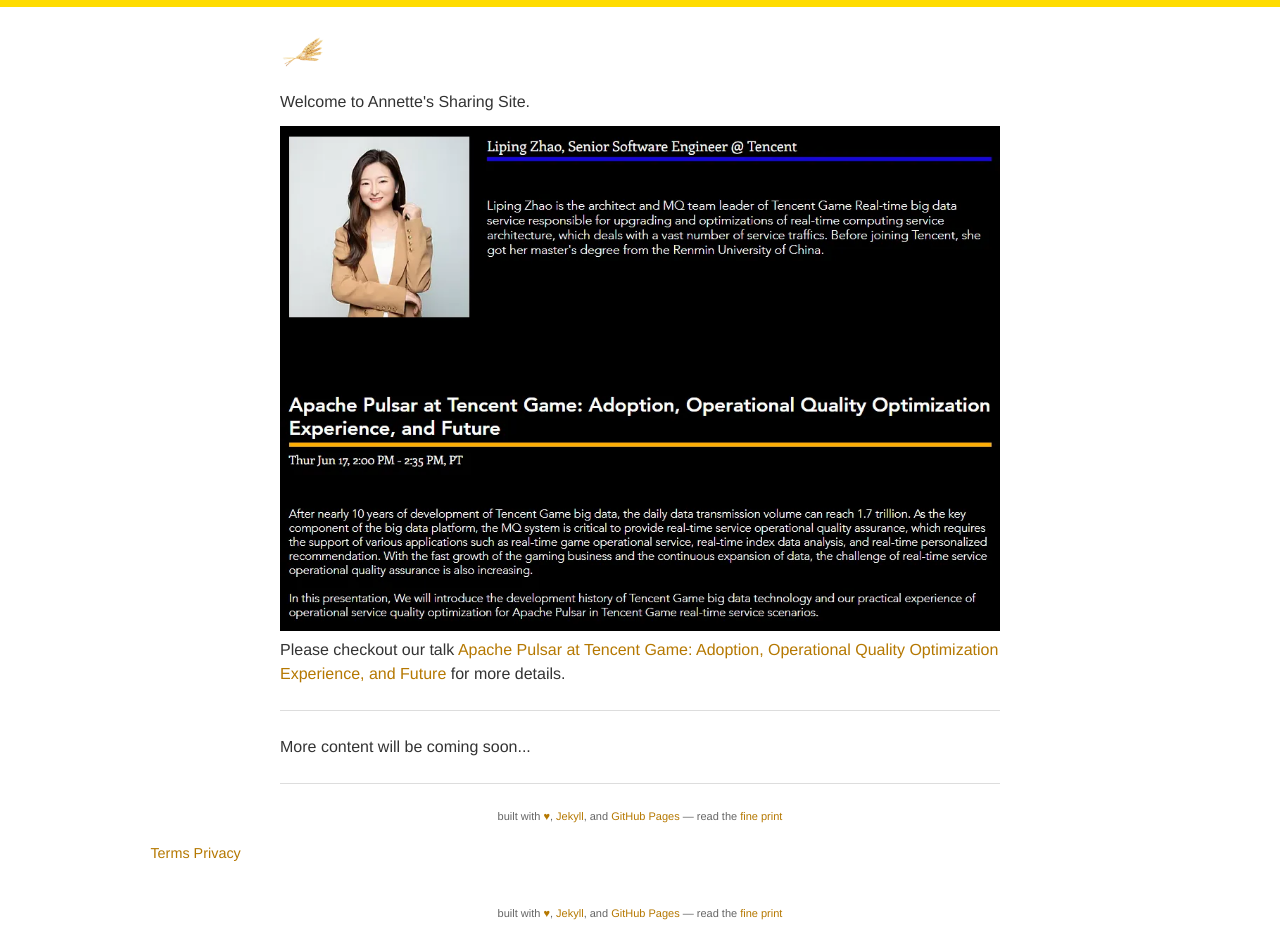
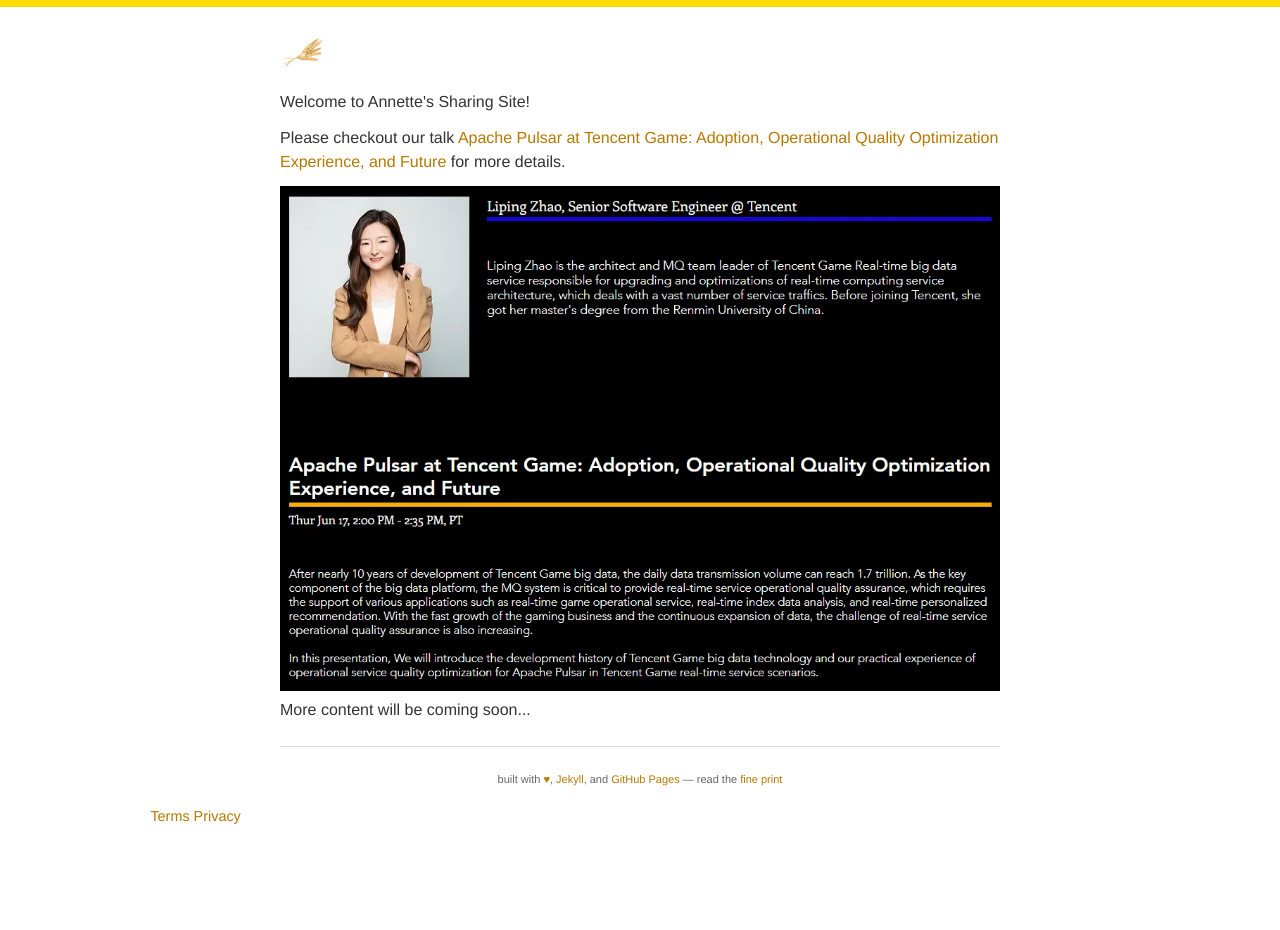
Before and after one commit to xiaopingzi/github.io, a Jekyll site: the page built from index.html, in a window 1280 px wide. Built offline with Jekyll 4.4.1, drawn with Linux system fonts in a browser that asks for light colours; after the commit the page ends 900 px from its top, so only the background shows below that.

Commit message:
remove redundant fineprint; polish index

```diff
--- a/_includes/footer.html
+++ b/_includes/footer.html
@@ -3,5 +3,3 @@
     <a href="https://xiaopingzi.github.io/paper/terms.pdf">Terms</a> <a href="https://xiaopingzi.github.io/paper/privacy.pdf">Privacy</a>
   </p>
 </footer>
-
-{% include fine-print.html %}
--- a/index.html
+++ b/index.html
@@ -5,13 +5,10 @@ title: Annette's Sharing Site
 
 {% include header.html %}
 
-<p>Welcome to Annette's Sharing Site.</p>
-
-<img src="/static/poster.jpg" alt="Poster">
+<p>Welcome to Annette's Sharing Site!</p>
 
 <p>Please checkout our talk <a href="https://www.youtube.com/watch?v=ZZHMg3Yuuas&t=12s">Apache Pulsar at Tencent Game: Adoption, Operational Quality Optimization Experience, and Future</a> for more details.</p>
-
-<hr/>
+<img src="/static/poster.jpg" alt="Poster">
 
 <p>More content will be coming soon...</p>
 
```
